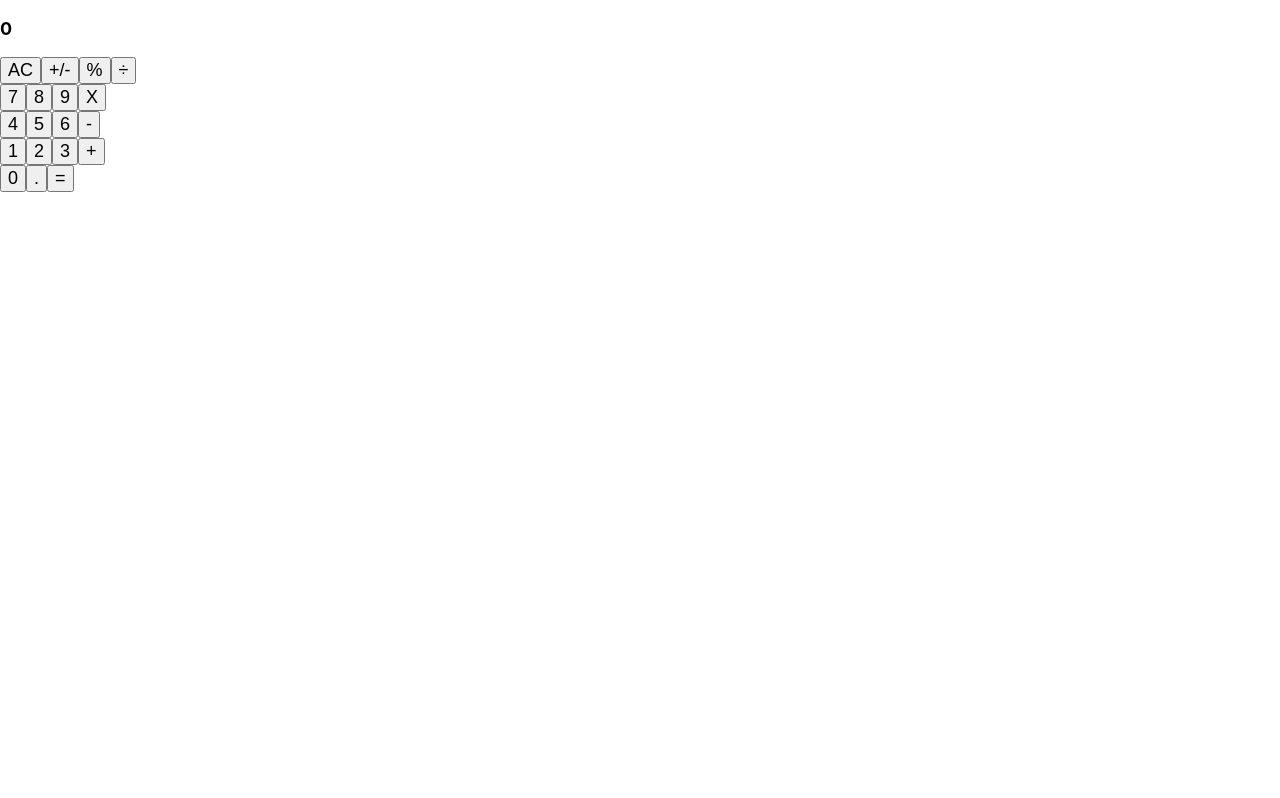
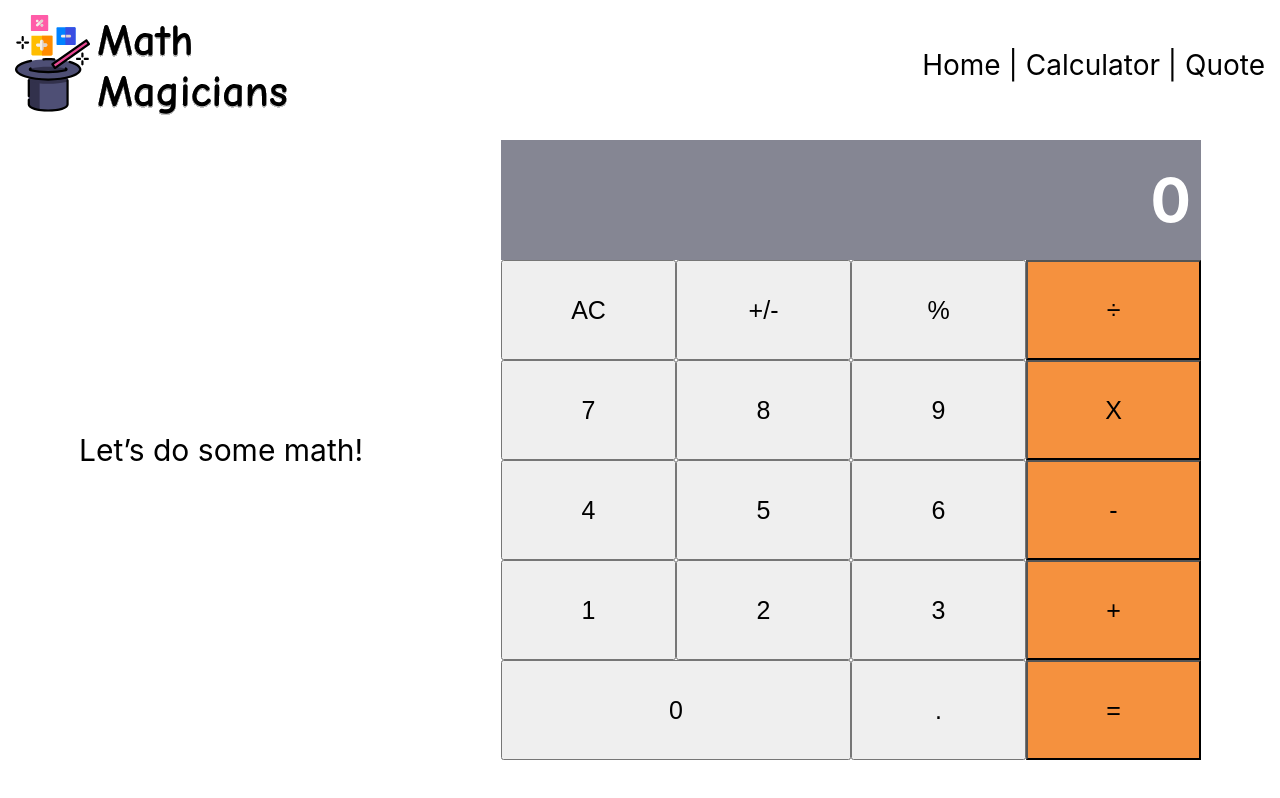
Before and after one commit to MarilenaRoque/magicians-calculator, a React (Create React App) app: page /Calculator in a window 1280 px wide. Built offline with nearby package versions, Linux system fonts and the light colour scheme.

Commit message:
Testing set

```diff
--- a/package.json
+++ b/package.json
@@ -13,6 +13,7 @@
     "prop-types": "^15.7.2",
     "react": "^17.0.1",
     "react-dom": "^17.0.1",
+    "react-router-dom": "^5.2.0",
     "react-scripts": "4.0.1",
     "web-vitals": "^0.2.4"
   },
--- a/src/components/App.js
+++ b/src/components/App.js
@@ -23,10 +23,10 @@ export default class App extends Component {
   render() {
     const { total, next, operator } = this.state;
     return (
-      <>
+      <div style={{ width: '700px' }}>
         <Display next={next ? next.toString() : '0'} total={total} operator={operator} />
         <ButtonPanel clickHandler={this.handleClick} />
-      </>
+      </div>
     );
   }
 }
--- a/src/components/Button.js
+++ b/src/components/Button.js
@@ -2,10 +2,18 @@ import React from 'react';
 import PropTypes from 'prop-types';
 
 function Button(props) {
-  const { name, clickHandler } = props;
+  const { name, clickHandler, color } = props;
+
+  const buttonStyle = {
+    height: '100px',
+    width: name !== '0' ? '25%' : '50%',
+    fontSize: '25px',
+    backgroundColor: color,
+  };
+
   return (
     <React.StrictMode>
-      <button type="button" onClick={() => clickHandler(name)}>{name}</button>
+      <button type="button" onClick={() => clickHandler(name)} style={buttonStyle}>{name}</button>
     </React.StrictMode>
   );
 }
@@ -13,9 +21,11 @@ function Button(props) {
 Button.propTypes = {
   name: PropTypes.string,
   clickHandler: PropTypes.func.isRequired,
+  color: PropTypes.string,
 };
 
 Button.defaultProps = {
   name: '',
+  color: '#E0E0E0',
 };
 export default Button;
--- a/src/components/ButtonPanel.js
+++ b/src/components/ButtonPanel.js
@@ -11,6 +11,7 @@ function ButtonPanel(props) {
     ['1', '2', '3', '+'],
     ['0', '.', '='],
   ];
+  const orangeButtons = ['÷', 'X', '-', '+', '='];
   let countButton = 0;
   let countGroup = 0;
   return (
@@ -23,7 +24,7 @@ function ButtonPanel(props) {
                   {group.map(name => {
                     countButton += 1;
                     return (
-                      <Button key={countButton} name={name} clickHandler={clickHandler} />
+                      <Button key={countButton} name={name} clickHandler={clickHandler} color={orangeButtons.includes(name) ? '#F5913E' : null} />
                     );
                   })}
                 </div>
--- /dev/null
+++ b/src/components/Calculator.js
@@ -0,0 +1,17 @@
+import React from 'react';
+import App from './App';
+
+export default function Calculator() {
+  const calculatorStyle = {
+    padding: '10px',
+    display: 'flex',
+    alignItems: 'center',
+    justifyContent: 'space-around',
+  };
+  return (
+    <div style={calculatorStyle}>
+      <p style={{ fontSize: '30px' }}> Let’s do some math! </p>
+      <App />
+    </div>
+  );
+}
--- a/src/components/Display.js
+++ b/src/components/Display.js
@@ -2,10 +2,27 @@ import React from 'react';
 import PropTypes from 'prop-types';
 
 function Display(props) {
+  const styleDisplay = {
+    height: '100px',
+    backgroundColor: '#858693',
+    color: 'white',
+    padding: '10px',
+    display: 'flex',
+    flexDirection: 'column',
+    justifyContent: 'space-around',
+  };
+
+  const h1Style = {
+    fontSize: '60px',
+    margin: '0px',
+    fontWeight: 'bold',
+    textAlign: 'right',
+  };
+
   const { next } = props;
   return (
-    <div>
-      <h3>{next}</h3>
+    <div style={styleDisplay}>
+      <h3 style={h1Style}>{next}</h3>
     </div>
   );
 }
--- /dev/null
+++ b/src/components/Home.js
@@ -0,0 +1,33 @@
+import React from 'react';
+
+export default function Home() {
+  const homeStyle = {
+    display: 'flex',
+    flexDirection: 'column',
+    justifyContent: 'center',
+    alignItems: 'center',
+    width: '70%',
+    margin: 'auto',
+  };
+  const textStyle = {
+    fontSize: '25px',
+  };
+  return (
+    <div style={homeStyle}>
+      <h2 style={textStyle}>
+        Welcome to Math Magicians!
+      </h2>
+      <p style={textStyle}>
+        Math magicians is the tool that you needed to solve your mathematical problems in an easy,
+        faster and fun way. We want to help you and guide you through the Magic Math Land
+        and make you explore the best mathematical experiences.
+      </p>
+      <p style={textStyle}>
+        Okay...I admit that was corny, but we all know math isn’t always the most exciting
+        subject to teach. That means you have to find strategies to make lessons fun,
+        like gamification in the classroom, math puzzles or -- in this case -- math jokes
+        that will lighten the mood and brighten the vibe in your classroom.
+      </p>
+    </div>
+  );
+}
--- /dev/null
+++ b/src/components/Navbar.js
@@ -0,0 +1,27 @@
+import React from 'react';
+import { Link } from 'react-router-dom';
+import logo from '../images/logo-math.svg';
+
+export default function Navbar() {
+  const navbarStyle = {
+    display: 'flex',
+    justifyContent: 'space-between',
+    padding: '15px',
+    alignItems: 'center',
+  };
+  return (
+    <div style={navbarStyle}>
+      <img src={logo} style={{ height: '100px' }} alt="Math Magicians Logo" />
+      <div className="right" style={{ fontSize: '28px' }}>
+        <Link to="/" style={{ fontSize: '28px' }}> Home </Link>
+        {' '}
+        |
+        <Link to="/calculator" style={{ fontSize: '28px' }}> Calculator </Link>
+        {'  '}
+        |
+        <Link to="/quote" style={{ fontSize: '28px' }}> Quote </Link>
+        {'  '}
+      </div>
+    </div>
+  );
+}
--- /dev/null
+++ b/src/components/Quote.js
@@ -0,0 +1,16 @@
+import React from 'react';
+
+export default function Quote() {
+  const quoteStyle = {
+    display: 'flex',
+    displayDirection: 'column',
+    alignItems: 'center',
+    justifyContent: 'center',
+    height: '70vh',
+  };
+  return (
+    <div style={quoteStyle}>
+      <h3 style={{ fontSize: '30px' }}>What did the triangle say to the circle? “You’re pointless.”</h3>
+    </div>
+  );
+}
--- /dev/null
+++ b/src/components/Routes.js
@@ -0,0 +1,19 @@
+import { BrowserRouter, Switch, Route } from 'react-router-dom';
+import React from 'react';
+import Calculator from './Calculator';
+import Home from './Home';
+import Quote from './Quote';
+import Navbar from './Navbar';
+
+export default function Routes() {
+  return (
+    <BrowserRouter>
+      <Navbar />
+      <Switch>
+        <Route exact path="/" component={Home} />
+        <Route exact path="/Calculator" component={Calculator} />
+        <Route exact path="/Quote" component={Quote} />
+      </Switch>
+    </BrowserRouter>
+  );
+}
--- a/src/index.css
+++ b/src/index.css
@@ -33,3 +33,8 @@ code {
 h1 {
   font-size: 55px;
 }
+
+a, a:hover {
+  color: black;
+  text-decoration: none;
+}
--- a/src/index.js
+++ b/src/index.js
@@ -1,11 +1,11 @@
 import React from 'react';
 import ReactDOM from 'react-dom';
 import './index.css';
-import App from './components/App';
+import Routes from './components/Routes';
 
 ReactDOM.render(
   <React.StrictMode>
-    <App />
+    <Routes />
   </React.StrictMode>,
   document.getElementById('root'),
 );
```
Also changed, not shown: src/images/logo-math.svg (added), 1 other file (tests, documents, lock files or other folders).
